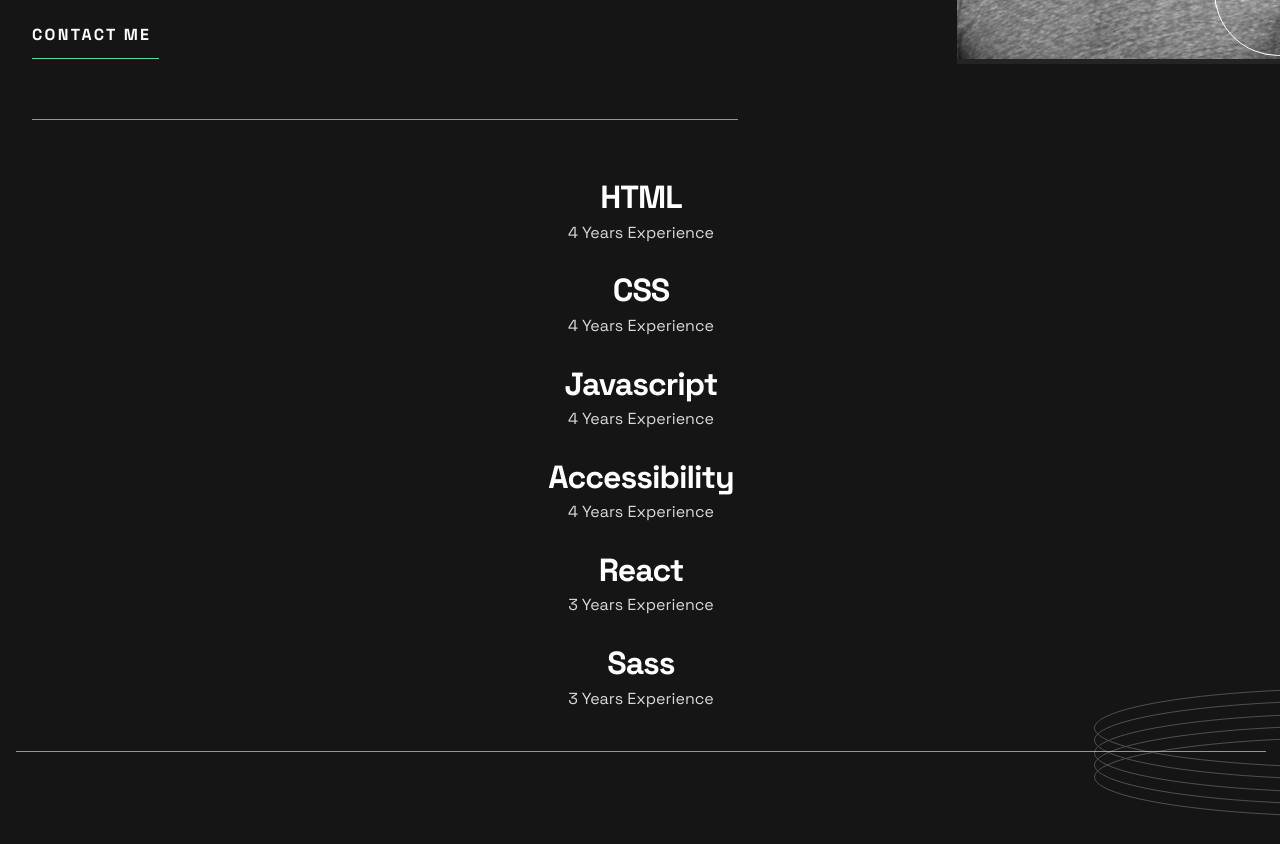
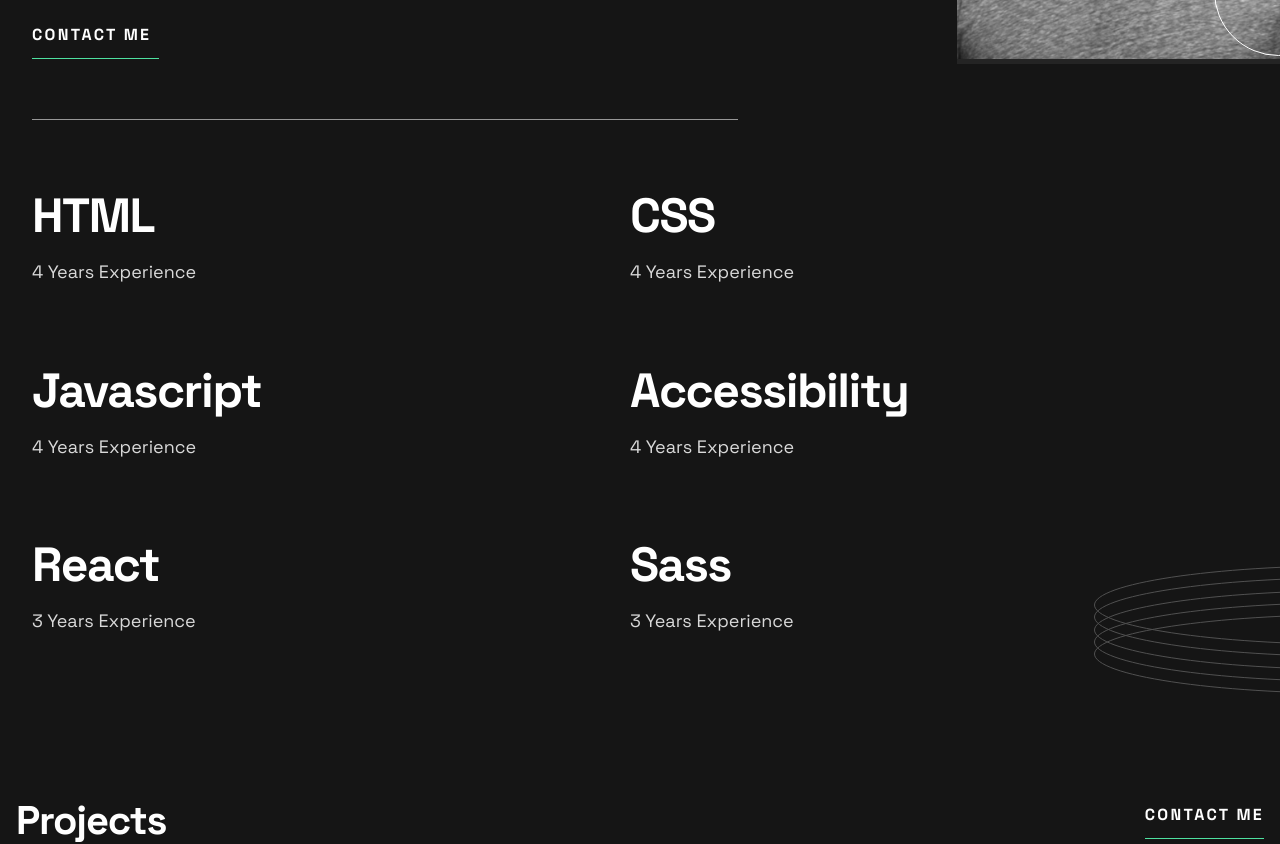
Before and after one commit to Oleksandr-Berd/dev-port, a React (Create React App) app: page / in a window 1280 px wide. Shown: the part 580-1424 px from the top of the page. Built offline with nearby package versions, Linux system fonts and the light colour scheme.

Commit message:
skillslist tablet is done

```diff
--- a/src/components/Skills/SkillsStyled.ts
+++ b/src/components/Skills/SkillsStyled.ts
@@ -20,6 +20,16 @@
     transform: translateY(70px);
 
     content: url(${(props) => props.bg});
+
+    @media (min-width: 768px) {
+      transform: translateY(0px);
+    }
+  }
+
+  @media (min-width: 768px) {
+    padding-top: 52px;
+    padding-left: 32px;
+    padding-right: 104px;
   }
 `;
 
@@ -27,6 +37,15 @@
   padding-bottom: 40px;
 
   border-bottom: 1px solid #979797;
+
+  @media (min-width: 768px) {
+    display: grid;
+    grid-template-columns: repeat(2, 1fr);
+    justify-items: start;
+    gap: 52px;
+
+    border-bottom: none;
+  }
 `;
 
 export const SkillsItem = styled.li`
@@ -48,4 +67,23 @@
     line-height: 1.6;
     color: #d9d9d9;
   }
+
+  @media (min-width: 768px) {
+    text-align: left;
+
+    & > h3 {
+      display: inline-block;
+
+      margin-bottom: 14px;
+
+      font-size: 48px;
+      line-height: 1.17;
+      letter-spacing: -1.5px;
+    }
+
+    & > p {
+      font-size: 18px;
+      line-height: 1.56;
+    }
+  }
 `;
```
